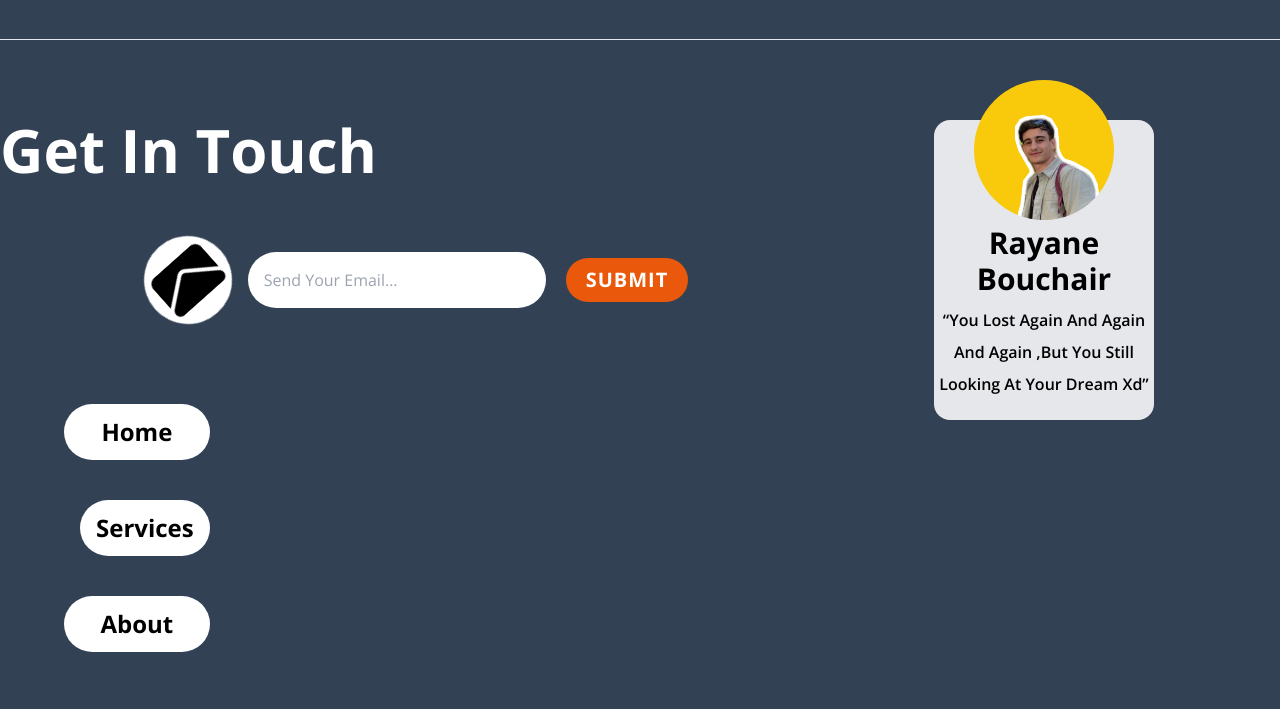
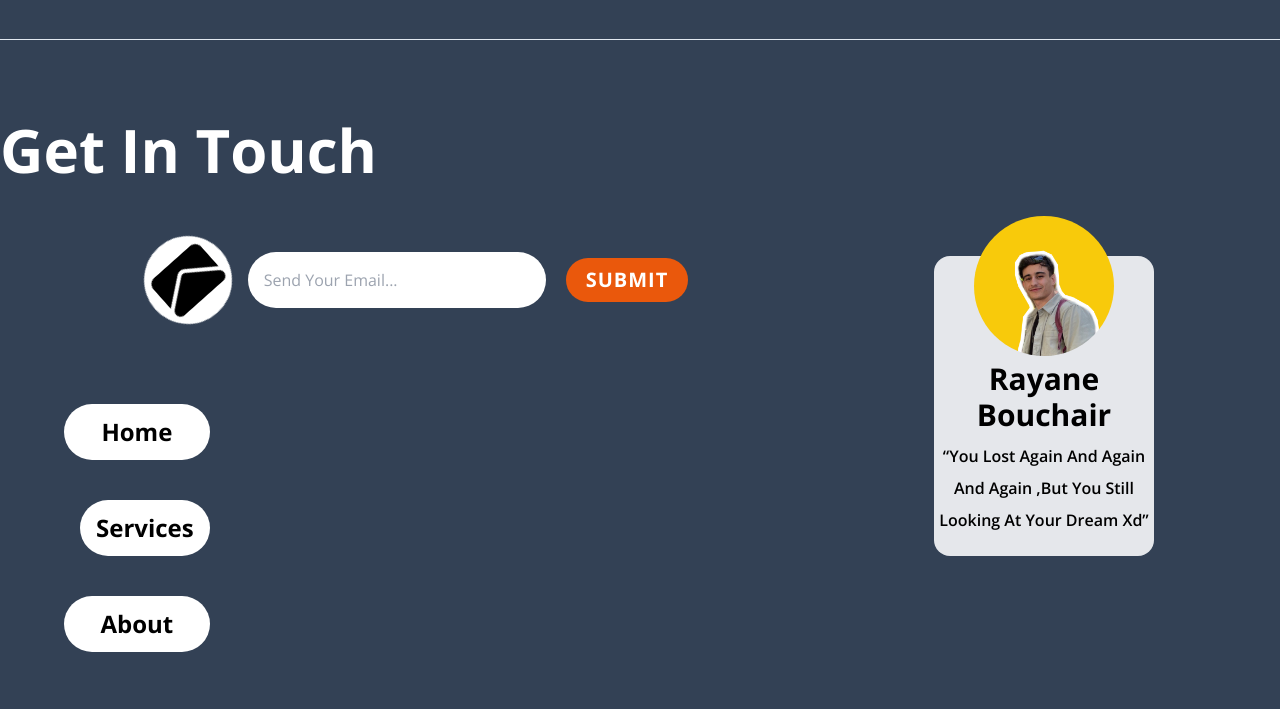
Before and after one commit to rayane1172/rayane-business-site-tailwindCss, a website: page index.html in a window 1280 px wide. Shown: the part 4760-5469 px from the top of the page. Drawn offline with nearby package versions, Linux system fonts and the light colour scheme.

Commit message:
0.3 version

```diff
--- a/index.html
+++ b/index.html
@@ -204,7 +204,7 @@
                     <a class="bg-white px-4 sm:py-3 py-1 rounded-full ml-2 hover:bg-slate-500 sm:mb-10 text-lg sm:text-2xl" href="#about">About</a>
                 </div>
             </div>
-            <div class="content-box sm:w-[30%]">
+            <div class="content-box sm:w-[30%] sm:self-center">
                 <div
                     class="box text-center rounded-2xl w-[220px] h-[300px] hover:bg-white mx-auto flex flex-col justify-center items-center relative bg-gray-200">
                     <img class="w-[140px] rounded-full absolute top-0 sm:-top-10 hover:scale-200" src="imgs/picofme.png"
```
Also changed, not shown: dist/output.css.
